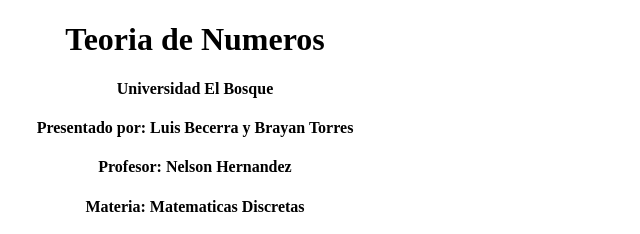
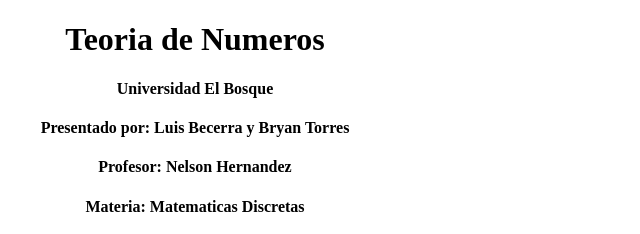
Before and after one commit to luisoteko/Teoria-de-Numeros, a plain HTML site: page index.html in a window 1280 px wide. Shown: the top 234 px of the page, 445-1085 px from the left. Drawn offline with Linux system fonts and the light colour scheme.

Commit message:
Nombre Corregido

```diff
--- a/index.html
+++ b/index.html
@@ -10,7 +10,7 @@
 <body>
   <h1 class="Titulo">Teoria de Numeros</h1>
   <h4>Universidad El Bosque</h3>
-  <h4>Presentado por: Luis Becerra y Brayan Torres</h3>
+  <h4>Presentado por: Luis Becerra y Bryan Torres</h3>
   <h4>Profesor: Nelson Hernandez</h3>
   <h4>Materia: Matematicas Discretas</h4>
   <section class="izquierda">
```
